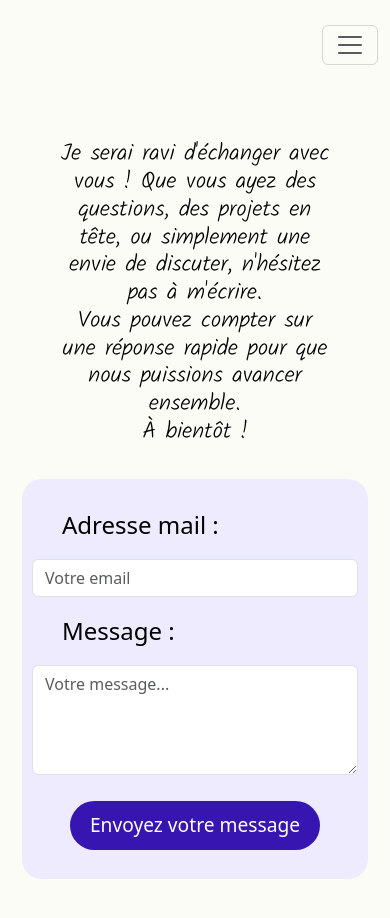
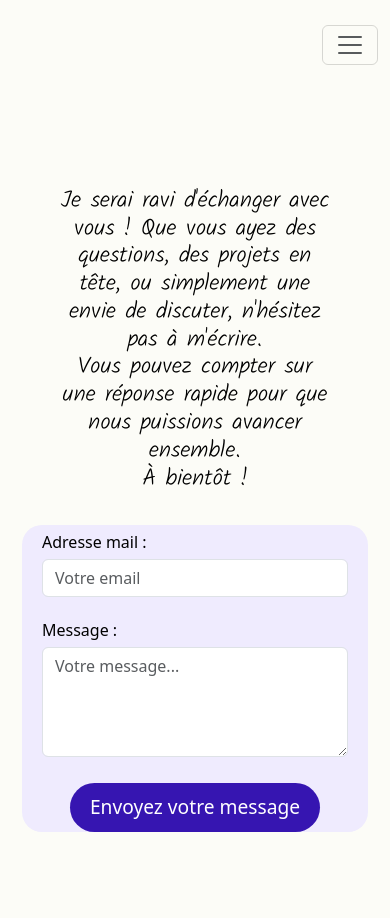
Before and after one commit to VictorDvs/Portfolio, a Vue app: page /contact in a window 390 px wide. Shown: the top 918 px of the page. Built offline with nearby package versions, Linux system fonts and the light colour scheme; a web font is replaced by a local one.

Commit message:
update le header et la page contact

```diff
--- a/src/components/HeaderComponent.vue
+++ b/src/components/HeaderComponent.vue
@@ -13,7 +13,7 @@
           <div class="navbar-nav">
             <router-link class="nav-link nav-anchor" :to="'/'" @click="closeMenu">À mon propos </router-link>
             <div class="nav-item dropdown">
-      <a class="nav-link dropdown-toggle" href="#" role="button" @click.prevent data-bs-toggle="dropdown" aria-expanded="false">
+      <a class="nav-link dropdown-toggle" href="#" role="button" data-bs-toggle="dropdown" aria-expanded="false">
          Projets
       </a>
       <ul class="dropdown-menu" aria-labelledby="navbarDropdown">
@@ -42,9 +42,25 @@ import { Collapse } from 'bootstrap'; // Import explicite de Collapse
       if (navbarCollapse.classList.contains('show')) {
         new Collapse(navbarCollapse).hide(); // Utilise l'objet Collapse pour fermer le menu
       }
+    },
+
+    handleOutsideClick(event) {
+      const navbar = document.getElementById('navbarNav');
+      const toggleButton = document.querySelector('.navbar-toggler');
+
+      if (navbar.classList.contains('show') && !navbar.contains(event.target) && event.target !== toggleButton) {
+        this.closeMenu();
+      }
     }
+  },
+  mounted() {
+    document.addEventListener('click', this.handleOutsideClick);
+  },
+  beforeUnmount() {
+    document.removeEventListener('click', this.handleOutsideClick);
   }
-    }
+  }
+
 </script>
 
 <style lang="scss" scoped>
--- a/src/views/ContactView.vue
+++ b/src/views/ContactView.vue
@@ -5,41 +5,33 @@
         <div class="row">
             <div class="col-sm-12 col-12 align-items-center d-flex justify-content-center flex-column">
                 <h3 id="invit">Je serai ravi d'échanger avec vous ! Que vous ayez des questions, des projets en tête, ou simplement une envie de discuter, n'hésitez pas à m'écrire. <br> Vous pouvez compter sur une réponse rapide pour que nous puissions avancer ensemble. <br>À bientôt ! </h3>
+
              <!-- modify this form HTML and place wherever you want your form -->
                 <form id="form" action="https://formspree.io/f/mpwaeeld" method="POST">
 
-                    <p>Adresse mail :</p>
-                    <input type="email" name="email" class="form-control mb-3" placeholder="Votre email">
+                    <label for="email">Adresse mail :</label>
+                    <input type="email" name="email" class="form-control mb-3" placeholder="Votre email" required>
 
 
-                    <p>Message :</p>
+                    <label for="message">Message :</label>
                     <textarea name="message" class="form-control mb-3" rows="4"
-                        placeholder="Votre message..."></textarea>
+                        placeholder="Votre message..." required></textarea>
 
-                    <!-- your other form fields go here -->
                     <button type="submit">Envoyez votre message</button>
                 </form>
             </div>
-            <!-- <div class="col-sm-6 col-12 align-items-center justify-content-center d-flex flex-column">
-                    <ul>
-                    <li><p><i class="bi bi-telephone"></i> +33 6 81 88 31 76</p></li>
-                    <li><p><i class="bi bi-envelope"></i> victordevos.pro@gmail.com</p></li>
-                </ul>
-            </div> -->
-
-
         </div>
     </div>
-    <!-- <FooterComponent /> -->
+
 </template>
 
 <script>
 import HeaderComponent from '@/components/HeaderComponent.vue'
-// import FooterComponent from '@/components/FooterComponent.vue'
+
 export default {
     components: {
         HeaderComponent,
-        // FooterComponent
+
     }
 }
 </script>
@@ -54,6 +46,12 @@ export default {
     // font-size: 1.4em;
     width: 60%;
     text-align: justify;
+
+    @media (max-width: 576px) {
+        text-align: center;
+        width: 80%;
+    }
+
 }
 
 .row {
@@ -68,43 +66,34 @@ export default {
     color: black;
     background-color: #fcfcf7;
     height: 100vh;
+    padding: 10px; // Centralisé pour tous les écrans
+
+    form {
+        display: flex;
+        flex-direction: column;
+        align-items: center;
+        background-color: #EFEBFE;
+        color: black;
+        margin: 25px 0;
+        width: 100%;
+        max-width: 600px;
+        height: auto;
+        padding: 20px;
+        border-radius: 20px;
+        box-sizing: border-box;
+
+        label {
+            width: 100%;
+            padding-left: 20px;
         }
 
-#contact form {
-    display: flex;
-    flex-direction: column;
-    justify-content: center;
-    align-items: center;
-    background-color: #EFEBFE;
-    text-align: start;
-    color: black;
-    margin: 25px 0px;
-    width: 100%;
-    height: 400px;
-    max-width: 600px;
-    padding: 0 10px;
-    box-sizing: border-box;
-    border-radius: 20px;
-
-}
-
-#contact form p {
-    display: flex;
-    align-items: start;
-    width: 100%;
-    padding-left: 40px;
-}
-
-#contact input,
-#contact textarea {
-    width: calc(100% - 40px);  // Réduit de 40px pour correspondre aux marges intérieures
-    max-width: 500px;           // Limite la largeur sur les grands écrans
+        .form-control {
+            width: calc(100% - 40px);
+            max-width: 500px;
             margin: 0 20px;
         }
 
-#contact form button {
-    display: flex;
-    // align-self: flex-end;
+        button {
             border: none;
             background-color: #3615B1;
             color: white;
@@ -112,21 +101,22 @@ export default {
             font-weight: 500;
             border-radius: 30px;
             padding: 10px;
+            max-width: 250px;
+            width: calc(100% - 40px);
+            margin: 15px auto 0;
+            justify-content: center;
+            transition: transform 0.3s ease;
 
-    width: calc(100% - 60px);   // Largeur du bouton ajustée pour correspondre aux marges du conteneur
-    max-width: 250px;
-    margin: 15px auto 0;        // Centré et espacement supplémentaire
-    justify-content: center;
+                &:hover {
+                    transform: scale(1.07);
 
+                }
+        }
+    }
 }
 
 /* Media queries pour petits écrans */
 @media (max-width: 576px) {
-#invit{
-    text-align: center;
-    width: 80%;
-}
-
 
     #contact {
         padding: 10px;
```
Lines whose indentation alone changed are shown as unchanged.
